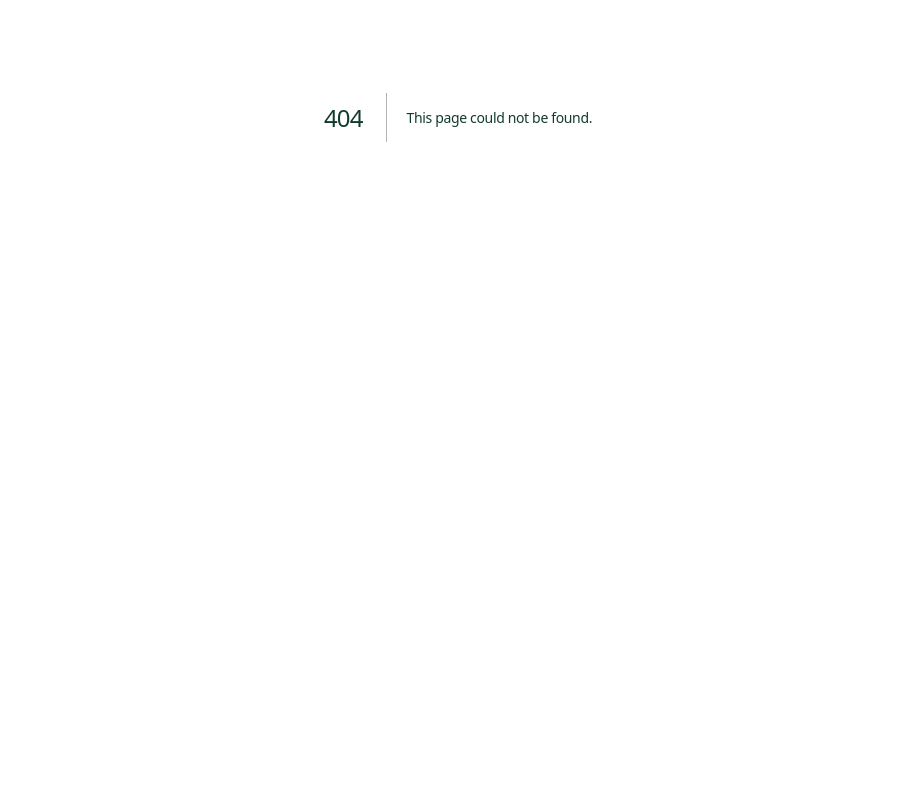
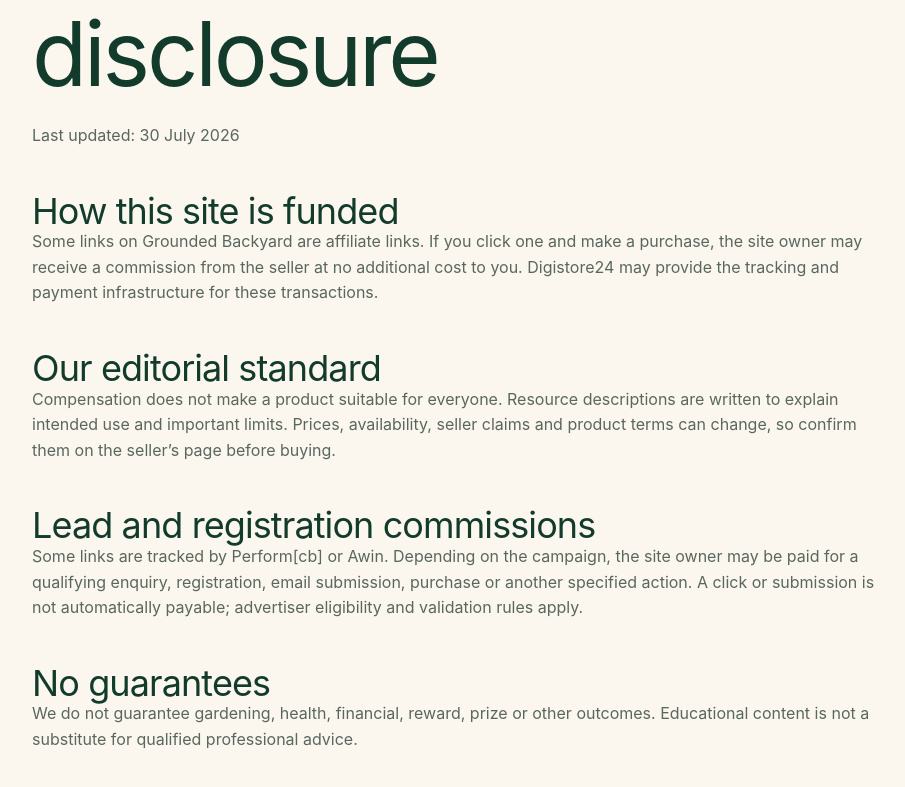
Before and after one commit to davidoctuk-ai/grounded-backyard-guide, a Next.js app: page /disclosure in a window 1280 px wide. Before the commit this address had no page. Shown: the part 283-1070 px from the top of the page, without its empty margins (182-1087 px from the left). Before the commit the page ends 800 px from the top, so only its background shows below. Built offline with nearby package versions, Linux system fonts and the light colour scheme.

Commit message:
Add Grounded disclosure page

```diff
--- /dev/null
+++ b/app/disclosure/page.tsx
@@ -0,0 +1,8 @@
+import Link from "next/link";
+export default function Disclosure(){return <main className="legal">
+  <Link className="back" href="/">← Grounded Backyard</Link><p className="eyebrow">Transparency</p><h1>Affiliate disclosure</h1><p>Last updated: 30 July 2026</p>
+  <h2>How this site is funded</h2><p>Some links on Grounded Backyard are affiliate links. If you click one and make a purchase, the site owner may receive a commission from the seller at no additional cost to you. Digistore24 may provide the tracking and payment infrastructure for these transactions.</p>
+  <h2>Our editorial standard</h2><p>Compensation does not make a product suitable for everyone. Resource descriptions are written to explain intended use and important limits. Prices, availability, seller claims and product terms can change, so confirm them on the seller’s page before buying.</p>
+  <h2>Lead and registration commissions</h2><p>Some links are tracked by Perform[cb] or Awin. Depending on the campaign, the site owner may be paid for a qualifying enquiry, registration, email submission, purchase or another specified action. A click or submission is not automatically payable; advertiser eligibility and validation rules apply.</p>
+  <h2>No guarantees</h2><p>We do not guarantee gardening, health, financial, reward, prize or other outcomes. Educational content is not a substitute for qualified professional advice.</p>
+</main>}
```
